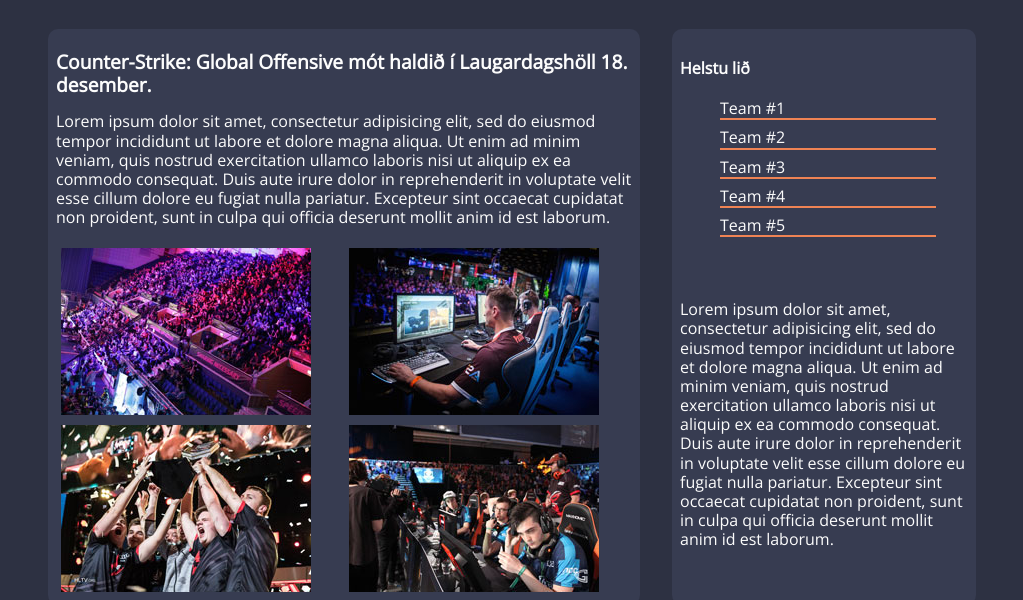
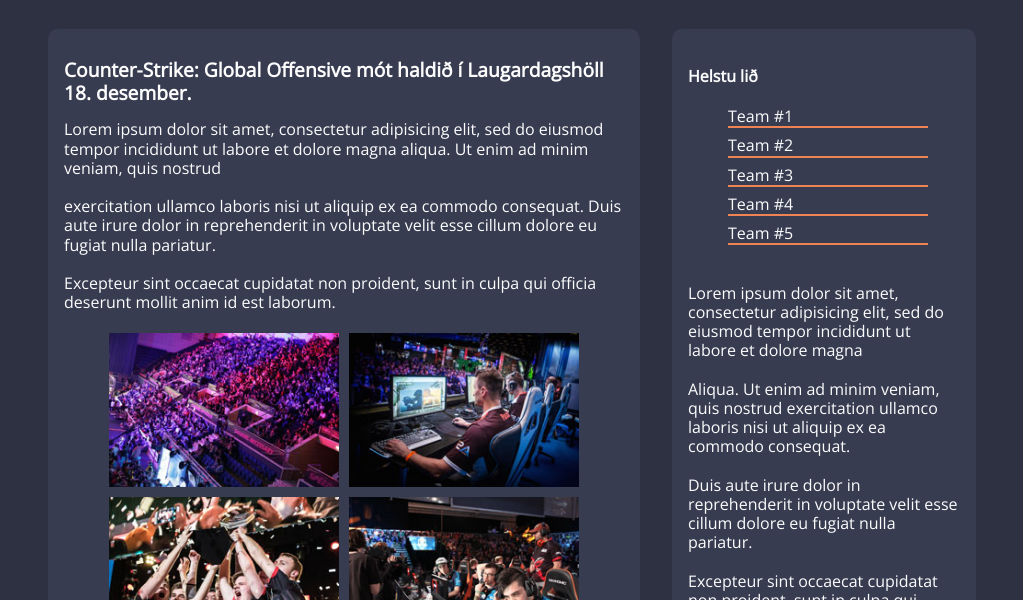
Before and after one commit to PeturSteinn/VEF2-Lokaverkefni, a plain HTML site: page docs/index.html in a window 1280 px wide. Shown: the part 200-800 px from the top of the page, without its empty margins (128-1151 px from the left). Drawn offline with nearby package versions, Linux system fonts and the light colour scheme.

Commit message:
Gerði nokkur newline í texta á forsíðu svo hann líti betur út

```diff
--- a/docs/css/styles.scss
+++ b/docs/css/styles.scss
@@ -16,7 +16,7 @@ $darkblueColor: #2d3142;
 }
 @mixin makeBlock {
   margin: 1em;
-  padding: 0.5em;
+  padding: 1em;
   background-color: lighten($darkblueColor, 5);
   border-radius: 10px;
   line-height: 1.2;
--- a/docs/index.html
+++ b/docs/index.html
@@ -29,15 +29,14 @@
     </div>
     <article class="main">
       <h1>Counter-Strike: Global Offensive mót haldið í Laugardagshöll 18. desember.</h1>
-      <p>Lorem ipsum dolor sit amet, consectetur adipisicing elit, sed do eiusmod tempor incididunt ut labore et dolore magna aliqua. Ut enim ad minim veniam, quis nostrud exercitation ullamco laboris nisi ut aliquip ex ea commodo consequat. Duis aute irure
-        dolor in reprehenderit in voluptate velit esse cillum dolore eu fugiat nulla pariatur. Excepteur sint occaecat cupidatat non proident, sunt in culpa qui officia deserunt mollit anim id est laborum.</p>
-
-      <section class="photo-gallery">
-        <img src="img/f_photo_1.jpg" alt="Test" height="auto">
-        <img src="img/f_photo_2.jpg" alt="Test2" height="auto">
-        <img src="img/f_photo_3.jpg" alt="Test2" height="auto">
-        <img src="img/f_photo_4.jpg" alt="Test2" height="auto">
-      </section>
+      <p>Lorem ipsum dolor sit amet, consectetur adipisicing elit, sed do eiusmod tempor incididunt ut labore et dolore magna aliqua. Ut enim ad minim veniam, quis nostrud<br><br> exercitation ullamco laboris nisi ut aliquip ex ea commodo consequat. Duis
+        aute irure dolor in reprehenderit in voluptate velit esse cillum dolore eu fugiat nulla pariatur. <br><br>Excepteur sint occaecat cupidatat non proident, sunt in culpa qui officia deserunt mollit anim id est laborum.</p>
+      <figure class="photo-gallery">
+        <img src="img/f_photo_1.jpg" alt="Stúka">
+        <img src="img/f_photo_2.jpg" alt="Virtus pro að spila">
+        <img src="img/f_photo_3.jpg" alt="Sigur hjá Australis">
+        <img src="img/f_photo_4.jpg" alt="Titan að spila">
+      </figure>
     </article>
     <aside class="right">
       <div class="col-1">
@@ -52,8 +51,8 @@
         </ul>
       </div>
       <div class="col-2">
-        <p>Lorem ipsum dolor sit amet, consectetur adipisicing elit, sed do eiusmod tempor incididunt ut labore et dolore magna aliqua. Ut enim ad minim veniam, quis nostrud exercitation ullamco laboris nisi ut aliquip ex ea commodo consequat. Duis aute
-          irure dolor in reprehenderit in voluptate velit esse cillum dolore eu fugiat nulla pariatur. Excepteur sint occaecat cupidatat non proident, sunt in culpa qui officia deserunt mollit anim id est laborum.</p>
+        <p>Lorem ipsum dolor sit amet, consectetur adipisicing elit, sed do eiusmod tempor incididunt ut labore et dolore magna <br><br>Aliqua. Ut enim ad minim veniam, quis nostrud exercitation ullamco laboris nisi ut aliquip ex ea commodo consequat. <br><br>Duis
+          aute irure dolor in reprehenderit in voluptate velit esse cillum dolore eu fugiat nulla pariatur. <br><br>Excepteur sint occaecat cupidatat non proident, sunt in culpa qui officia deserunt mollit anim id est laborum.</p>
       </div>
     </aside>
     <footer>
```
Also changed, not shown: docs/css/master.css, 1 other file.
